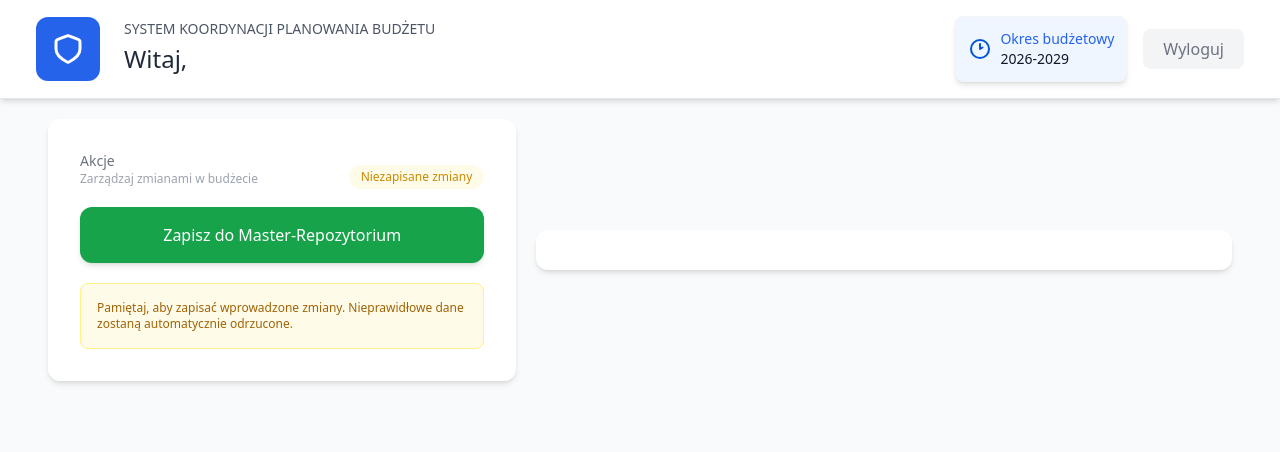
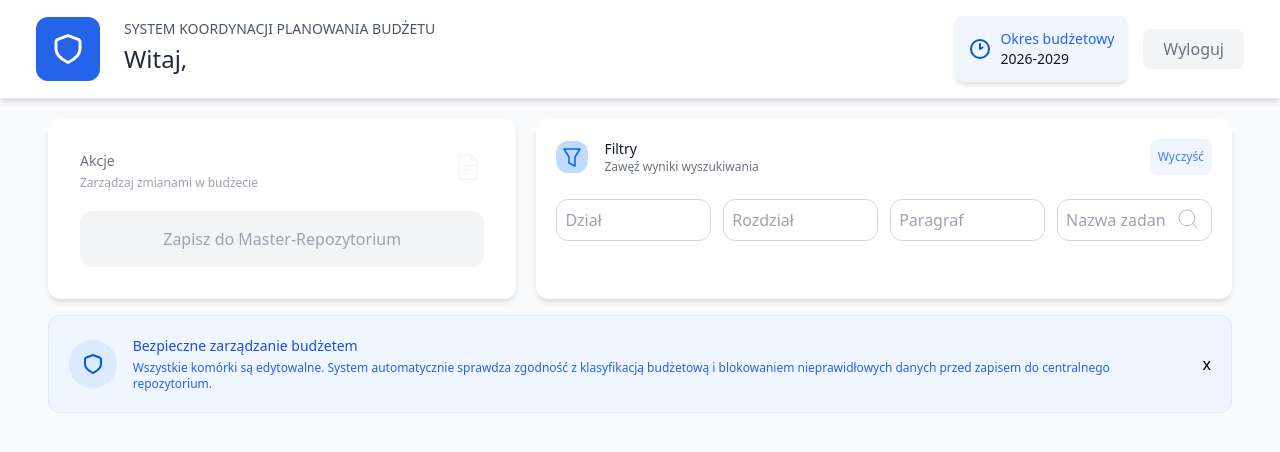
Before and after one commit to olobeca/HackNation, a React (Create React App) app in the folder frontend/: page /BezpieczneZarzadzanieBudzetem in a window 1280 px wide. Shown: the top 452 px of the page. Built offline with nearby package versions, Linux system fonts and the light colour scheme; what tailwindcss-motion would draw is missing.

Commit message:
added some adiitional info

```diff
--- a/frontend/src/pages/BezpieczneZarzadzanieBudzetem.jsx
+++ b/frontend/src/pages/BezpieczneZarzadzanieBudzetem.jsx
@@ -2,16 +2,19 @@ import Header from '../components/Header';
 import {useState} from 'react';
 import docsGray from '../assets/docsGray.svg';
 import docsWhite from '../assets/docsWhite.svg';
+import filtersBlue from '../assets/filtersBlue.svg';
+import glass from '../assets/glass.svg';
+import shield from '../assets/shield.svg';
 
 function BezpieczneZarzadzanieBudzetem() {
 
-    const [isChanged,SetisChanged] = useState(true);
+    const [isChanged,SetisChanged] = useState(false);
 
     return (
-        <div className="bg-gray-50 h-screen">
+        <div className="bg-gray-50 min-h-screen flex flex-col">
             <Header/>
             <div className="flex flex-col px-12">
-                <div className="w-full flex gap-5 items-center mt-5">
+                <div className="w-full flex gap-5 items-stretch mt-5">
                     <div className="bg-white shadow-md w-[65%] rounded-xl p-8 relative">
                         {isChanged ? (
                             <div className="flex flex-col gap-1 text-left ">
@@ -37,9 +40,41 @@ function BezpieczneZarzadzanieBudzetem() {
                             </div>
                         )}
                     </div>
-                    <div className="bg-white shadow-md rounded-xl p-5 w-full">
-
+                    <div className={`bg-white shadow-md rounded-xl p-5 w-full ${isChanged ? "h-70" : "h-[45]"}`}>
+                        <div className="flex flex-col gap-2">
+                            <div className="flex justify-between mb-4">
+                                <div className="flex gap-4 items-center">
+                                    <div className="w-8 h-8 flex items-center justify-center     bg-blue-200 rounded-xl">
+                                        <img src={filtersBlue} alt='filters' className="h-6 w-6"></img>
+                                    </div>
+                                    <div className="flex flex-col gap-0 text-left">
+                                        <h1 className="text-gray-900 text-sm">Filtry</h1>
+                                        <h1 className="text-gray-500 text-xs">Zawęź wyniki wyszukiwania</h1>
+                                    </div>
+                                </div>
+                                <button className="text-xs text-blue-500 bg-blue-50 px-2 rounded-lg">Wyczyść</button>
+                            </div>
+                            <div className="w-full flex relative gap-3">
+                                <input type="text" placeholder="Dział" className="w-full relative border border-gray-300 rounded-xl p-2 focus:outline-none focus:ring-2 focus:ring-blue-500 text-gray-700 text-base"/>
+                                <img src={glass} alt="search" className="w-6 h-6 absolute right-3 top-2 cursor-pointer"/>
+                                <input type="text" placeholder="Rozdział" className="w-full relative border border-gray-300 rounded-xl p-2 focus:outline-none focus:ring-2 focus:ring-blue-500 text-gray-700 text-base"/>
+                                <img src={glass} alt="search" className="w-6 h-6 absolute right-3 top-2 cursor-pointer"/>
+                                <input type="text" placeholder="Paragraf" className="w-full relative border border-gray-300 rounded-xl p-2 focus:outline-none focus:ring-2 focus:ring-blue-500 text-gray-700 text-base"/>
+                                <img src={glass} alt="search" className="w-6 h-6 absolute right-3 top-2 cursor-pointer"/>
+                                <input type="text" placeholder="Nazwa zadan" className="w-full relative border border-gray-300 rounded-xl p-2 focus:outline-none focus:ring-2 focus:ring-blue-500 text-gray-700 text-base"/>
+                                <img src={glass} alt="search" className="w-6 h-6 absolute right-3 top-2 cursor-pointer"/>
+                            </div>
+                        </div>
                     </div>
+                </div>
+                <div className="w-full bg-blue-50 border border-blue-100 flex gap-4 rounded-xl p-5 mt-4 items-center">
+                    <div className="bg-blue-100 w-12 h-12 rounded-full flex items-center justify-center">
+                        <img src={shield} alt="shield" className="w-6 h-6"/>
+                    </div>
+                    <div className="flex flex-col gap-1">
+                        <h1 className="text-blue-700 text-sm">Bezpieczne zarządzanie budżetem</h1>
+                        <p className="text-blue-600 text-xs">Wszystkie komórki są edytowalne. System automatycznie sprawdza zgodność z klasyfikacją budżetową i blokowaniem nieprawidłowych danych przed zapisem do centralnego repozytorium.</p>
+                    </div>x
                 </div>
             </div>
         </div>
```
Also changed, not shown: frontend/src/assets/filtersBlue.svg (added), frontend/src/assets/glass.svg (added).
